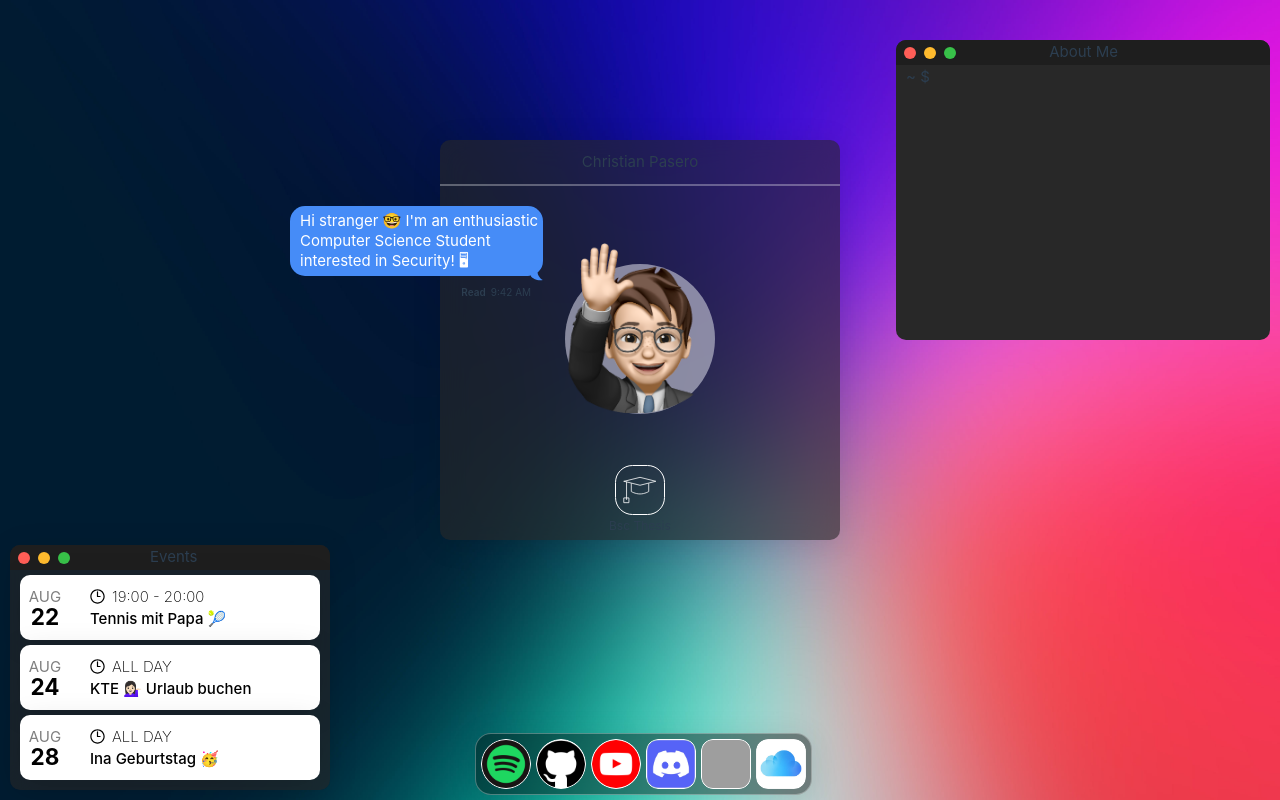
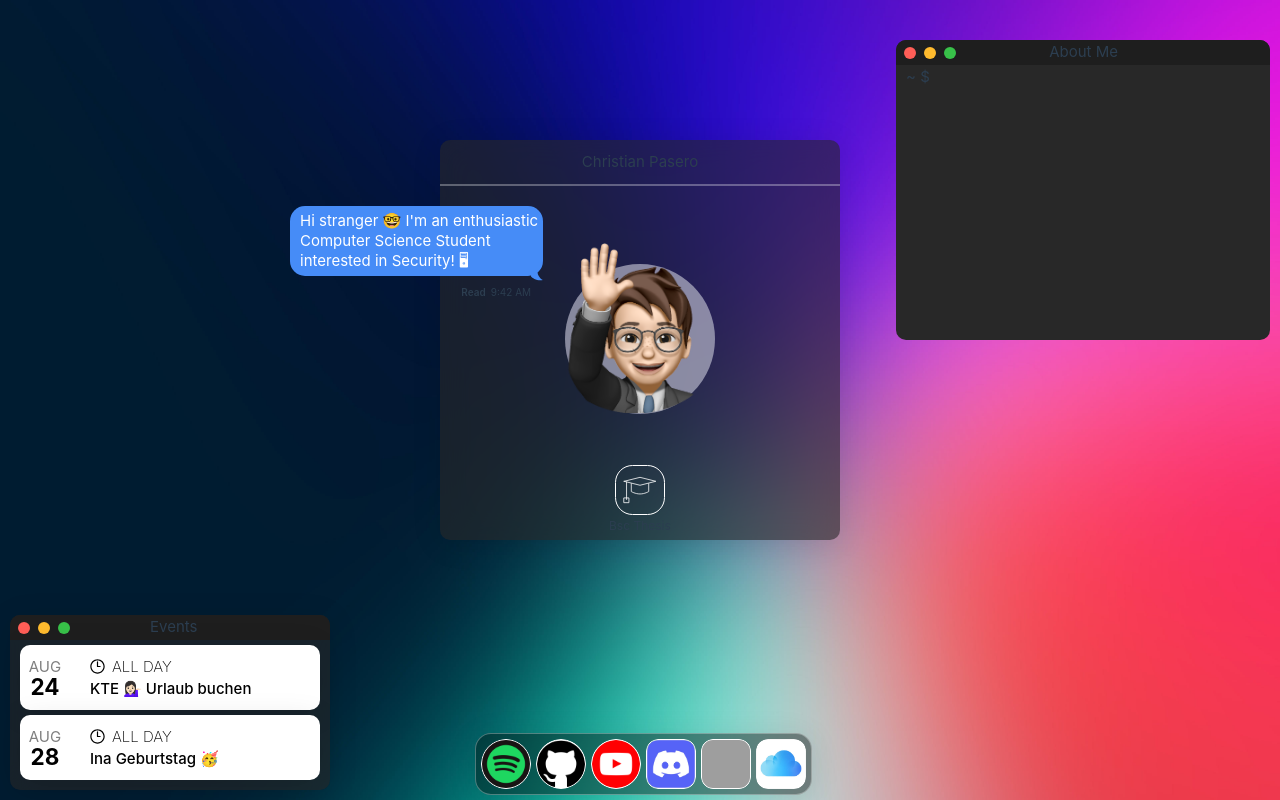
Before and after one commit to p4s3r0/p4s3r0_LandingPage, a Vue app: page / in a window 1280 px wide. Built offline with nearby package versions, Linux system fonts and the light colour scheme; grey boxes are pictures that could not be loaded.

Commit message:
Update LeftEvents.vue

```diff
--- a/src/components/LeftEvents.vue
+++ b/src/components/LeftEvents.vue
@@ -11,7 +11,6 @@ import Event from "./Event.vue"
         <div class="actionButton" style="background-color: #38C149;"> </div>
         <p>Events</p>
     </div>
-    <event month="AUG" day="22" time="19:00 - 20:00" event="Tennis mit Papa 🎾"/>
     <event month="AUG" day="24" time="ALL DAY" event="KTE 💁🏻‍♀️ Urlaub buchen "/>
     <event month="AUG" day="28" time="ALL DAY" event="Ina Geburtstag 🥳"/>
 </div>
```
